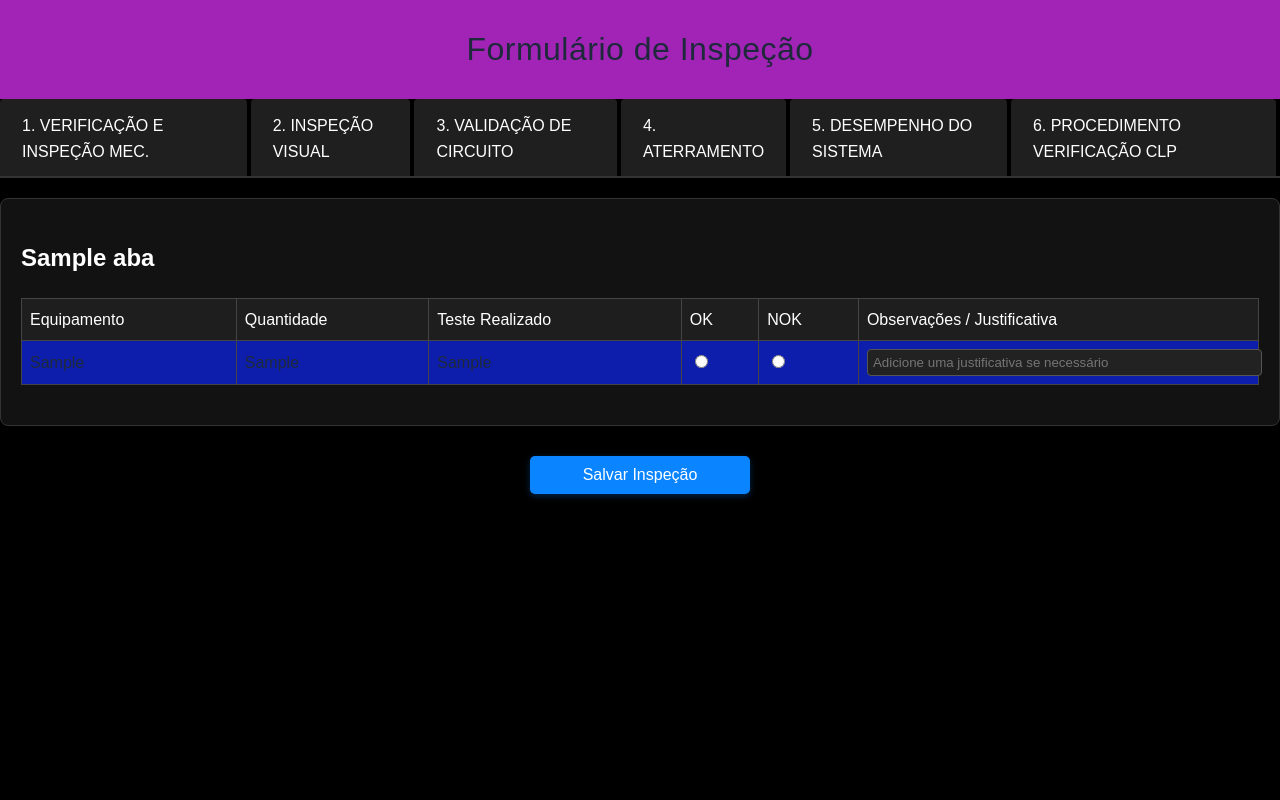
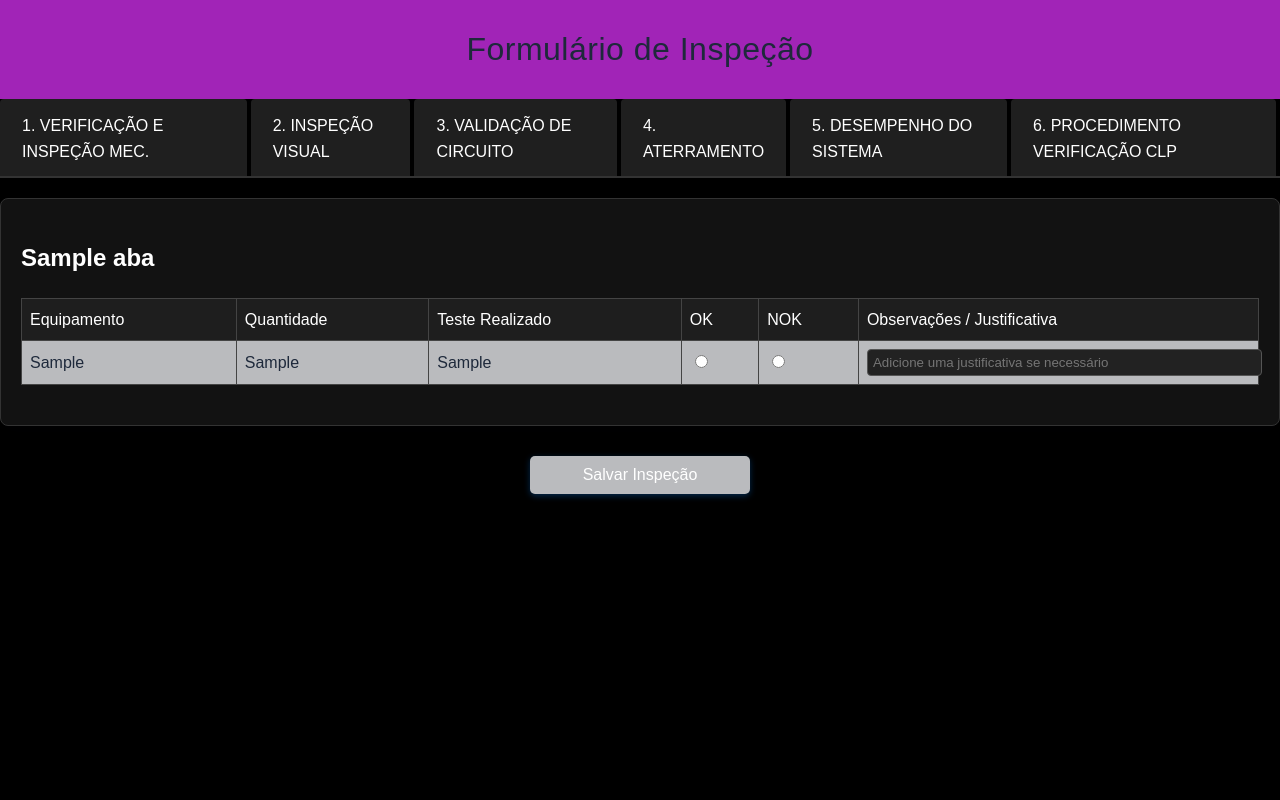
Before and after one commit to Jonathas-Pereira-dev/projeto_formulario_especifico, a FastAPI app: template app/templates/formulario.html in a window 1280 px wide. Run offline with FastAPI, Linux system fonts and the light colour scheme; the template is opened without the code that fills it: most values are stand-ins (such as "Sample title", 1, 10 or a date in 2020).

Commit message:
CSS formulario alterado

```diff
--- a/app/static/style.css
+++ b/app/static/style.css
@@ -1,8 +1,8 @@
 :root {
     /* Tema claro com fundo cinza suave */
-    --bg-primary: #1e3a8a; /* fundo principal: cinza claro */
-    --bg-secondary: #a124b7; /* superfícies/cabeçalhos: branco */
-    --bg-tertiary: #0d23e8b8; /* fundos de cards/tabelas: branco */
+    --bg-primary: #babbbe; /* fundo principal: cinza claro (babbbe) */
+    --bg-secondary: #a124b7; /* superfícies/cabeçalhos: roxo */
+    --bg-tertiary: #babbbe; /* fundos de cards/tabelas: branco */
     --text-primary: #1e293b; /* texto escuro */
     --text-secondary: #000000; /* texto secundário */
     --accent-color: #2563eb; /* azul para acentos / botões */
@@ -10,7 +10,7 @@
     --border-color: #4278c0; /* bordas suaves */
     --success-color: #2e7d32;
     --error-color: #d32f2f;
-    --card-bg: #120987; /* cards brancos sobre fundo cinza */
+    --card-bg: #babbbe; /* cards brancos sobre fundo cinza */
     --shadow: 0 6px 18px rgba(15, 23, 42, 0.06);
 }
 
--- a/app/templates/formulario.html
+++ b/app/templates/formulario.html
@@ -38,13 +38,13 @@
 
         .nav-tab:hover {
             background: #333333;
-            border-color: #0a84ff;
+            border-color: #babbbe;
         }
 
         .nav-tab.active {
-            background: #0a84ff;
+            background: #babbbe;
             color: white;
-            border-color: #0a84ff;
+            border-color: #babbbe;
         }
 
         .aba-section {
@@ -88,7 +88,7 @@
         }
 
         button {
-            background-color: #0a84ff;
+            background-color: #babbbe;
             color: white;
             padding: 10px 20px;
             border: none;
@@ -98,7 +98,7 @@
         }
 
         button:hover {
-            background-color: #0070e0;
+            background-color: #babbbe;
         }
     </style>
 </head>
```
Also changed, not shown: 1 other file.
